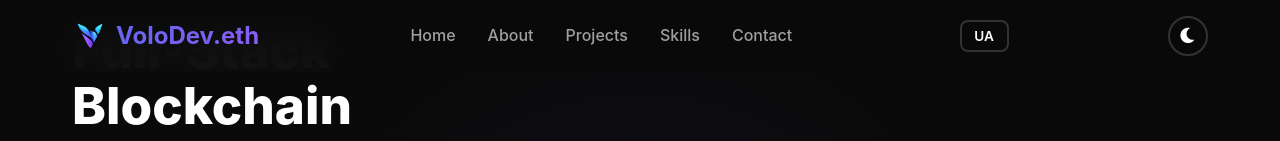
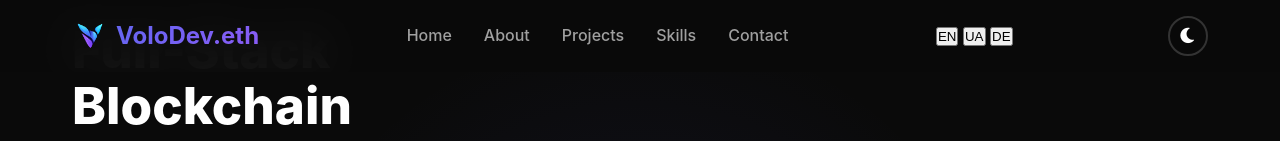
Before and after one commit to volodeveth/blockchain-portfolio, a website: page public/index.html in a window 1280 px wide. Shown: the top 141 px of the page. Drawn offline with Linux system fonts and the light colour scheme.

Commit message:
i18n: replace binary lang toggle with 3-button EN/UA/DE switcher

```diff
--- a/public/index.html
+++ b/public/index.html
@@ -33,9 +33,11 @@
                 <li><a href="#skills" class="nav-link" data-i18n="nav.skills">Skills</a></li>
                 <li><a href="#contact" class="nav-link" data-i18n="nav.contact">Contact</a></li>
             </ul>
-            <button class="lang-toggle" id="langToggle" aria-label="Toggle language">
-                <span id="langText">UA</span>
-            </button>
+            <div class="lang-switcher">
+                <button class="lang-btn active" data-lang="en">EN</button>
+                <button class="lang-btn" data-lang="uk">UA</button>
+                <button class="lang-btn" data-lang="de">DE</button>
+            </div>
             <button class="theme-toggle" id="themeToggle" aria-label="Toggle theme">
                 <i class="fas fa-moon" id="themeIcon"></i>
             </button>
```
